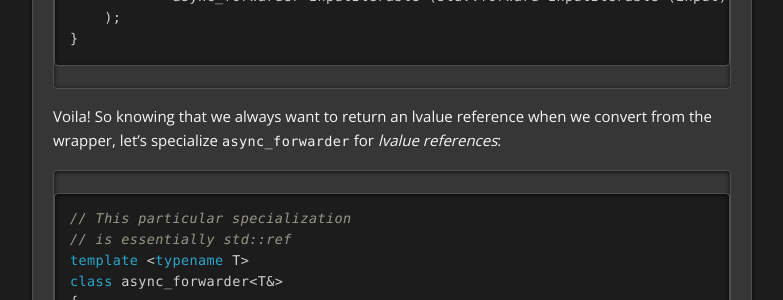
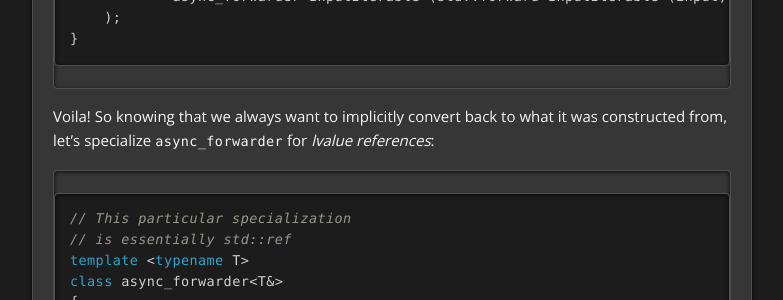
Before and after one commit to KholdStare/kholdstare.github.com, a Jekyll site: the page built from _posts/2012-12-19-perfect-forwarding-to-async-2.markdown, in a window 1280 px wide and 900 px high, scrolled down 5170 px. Shown: the part 154-454 px from the top of the window, without its empty margins (123-906 px from the left). Built offline with Jekyll 4.4.1, drawn with Linux system fonts in a browser that asks for light colours; comment, search, counter and statistics services are not loaded.

Commit message:
Clarifying something in blog post

```diff
--- a/_posts/2012-12-19-perfect-forwarding-to-async-2.markdown
+++ b/_posts/2012-12-19-perfect-forwarding-to-async-2.markdown
@@ -253,9 +253,9 @@ std::future<void> connect(InputIterable&& input, Func func)
 }
 {% endhighlight %}
 
-Voila! So knowing that we always want to return an lvalue reference when we
-convert from the wrapper, let's specialize <code>async_forwarder</code> for
-_lvalue references_:
+Voila! So knowing that we always want to implicitly convert back to what it was
+constructed from, let's specialize <code>async_forwarder</code> for _lvalue
+references_:
 
 {% highlight cpp %}
 // This particular specialization
```
